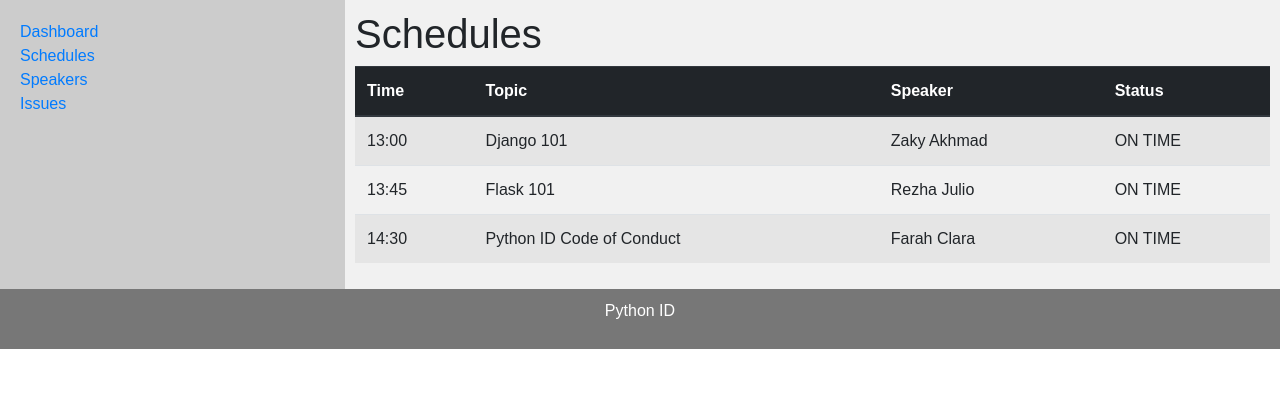
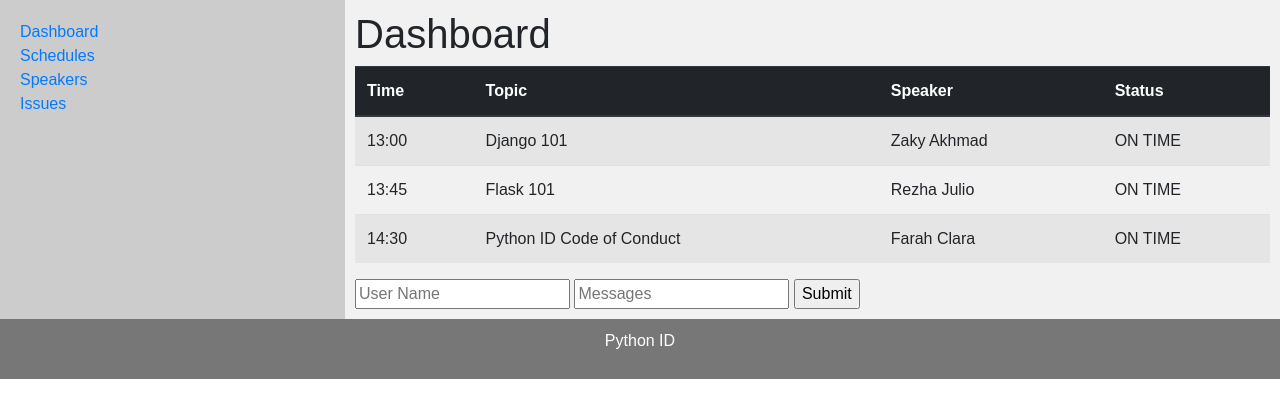
Before and after one commit to essanpupil/showrunner, a Flask app: page / in a window 1280 px wide. Shown: the part 106-524 px from the top of the page. Run offline with Flask 2, Linux system fonts and the light colour scheme; some libraries are stand-ins or nearby versions.

Commit message:
dispaly chat via websocket

```diff
--- a/app.py
+++ b/app.py
@@ -1,6 +1,9 @@
 from flask import Flask, render_template
+from flask_socketio import SocketIO
 
 app = Flask(__name__)
+app.config['SECRET_KEY'] = "you-know-who"
+socketio = SocketIO(app)
 
 
 @app.route('/')
@@ -8,5 +11,15 @@ def index():
     return render_template('index.html')
 
 
+def message_received(methods=['GET', 'POST']):
+    print('message was received!!')
+
+
+@socketio.on('my event')
+def handle_my_custom_event(json, methods=['GET', 'POST']):
+    print('received my event: ' + str(json))
+    socketio.emit("my response", json, callback=message_received)
+
+
 if __name__ == "__main__":
-    app.run()
+    socketio.run(app, debug=True)
--- a/templates/index.html
+++ b/templates/index.html
@@ -88,7 +88,7 @@
         </nav>
 
         <article>
-            <h1>Schedules</h1>
+            <h1>Dashboard</h1>
             <table class="table table-striped">
                 <thead class="thead-dark">
                     <tr><th>Time</th><th>Topic</th><th>Speaker</th><th>Status</th></tr>
@@ -114,6 +114,12 @@
                     </tr>
                 </tbody>
             </table>
+            <div class="message_holder"></div>
+            <form action="" method="POST">
+                <input type="text" class="username" placeholder="User Name" />
+                <input type="text" class="message" placeholder="Messages" />
+                <input type="submit" />
+            </form>
         </article>
     </section>
 
@@ -125,6 +131,34 @@
     <script src="https://code.jquery.com/jquery-3.3.1.slim.min.js" integrity="sha384-q8i/X+965DzO0rT7abK41JStQIAqVgRVzpbzo5smXKp4YfRvH+8abtTE1Pi6jizo" crossorigin="anonymous"></script>
     <script src="https://cdnjs.cloudflare.com/ajax/libs/popper.js/1.14.3/umd/popper.min.js" integrity="sha384-ZMP7rVo3mIykV+2+9J3UJ46jBk0WLaUAdn689aCwoqbBJiSnjAK/l8WvCWPIPm49" crossorigin="anonymous"></script>
     <script src="https://stackpath.bootstrapcdn.com/bootstrap/4.1.3/js/bootstrap.min.js" integrity="sha384-ChfqqxuZUCnJSK3+MXmPNIyE6ZbWh2IMqE241rYiqJxyMiZ6OW/JmZQ5stwEULTy" crossorigin="anonymous"></script>
+
+    <!-- socket.io js -->
+    <script src="https://cdnjs.cloudflare.com/ajax/libs/socket.io/1.7.3/socket.io.min.js"></script>
+    <script type="text/JavaScript">
+        var socket = io.connect('http://' + document.domain + ':' + location.port);
+        socket.on('connect', function() {
+            socket.emit('my event', {
+                data: 'User Connected'
+            })
+            var form = $('form').on('submit', function(e) {
+                e.preventDefault()
+                let user_name = $('input.username').val()
+                let user_input = $('input.message').val()
+                socket.emit('my event', {
+                    user_name: user_name,
+                    message: user_input
+                })
+                $('input.message').val('').focus()
+            })
+        })
+        socket.on('my response', function(msg) {
+            console.log(msg)
+            if(typeof msg.user_name !== 'undefined') {
+                $('h3').remove()
+                $('div.message_holder').append('<div><b style="color: #000">'+msg.user_name+'</b> '+msg.message+'</div>')
+            }
+        })
+    </script>
 </body>
 
 </html>
```
